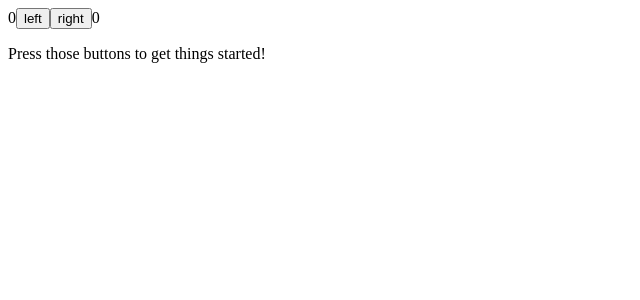
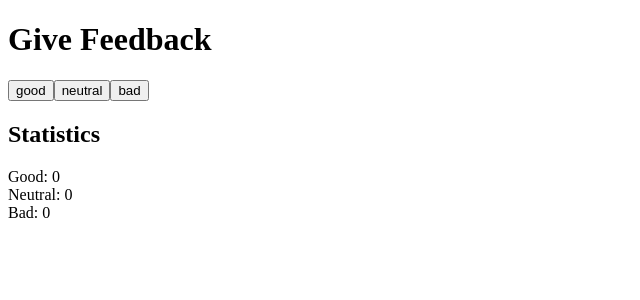
Before and after one commit to midcenturydude7/react-full-stack-open, a React (Create React App) app: page / in a window 1280 px wide. Shown: the top 300 px of the page, without its empty margins (0-640 px from the left). Built offline with nearby package versions, Linux system fonts and the light colour scheme.

Commit message:
Completed exercise 1.6 - Unicafe application

```diff
--- a/src/App.js
+++ b/src/App.js
@@ -1,30 +1,37 @@
 import React from 'react';
-import History from './components/History';
 import Button from './components/Button';
 
 const App = () => {
-  const [left, setLeft] = React.useState(0)
-  const [right, setRight] = React.useState(0)
-  const [allClicks, setAll] = React.useState([])
+  const [good, setGood] = React.useState(0)
+  const [neutral, setNeutral] = React.useState(0)
+  const [bad, setBad] = React.useState(0)
 
-  const handleLeftClick = () => {
-    setAll(allClicks.concat('L'))
-    setLeft(left + 1)
+  const handleGoodClick = () => {
+    setGood(good + 1)
   }
 
-  const handleRightClick = () => {
-    setAll(allClicks.concat('R'))
-    setRight(right + 1)
+  const handleNeutralClick = () => {
+    setNeutral(neutral + 1)
+  }
+
+  const handleBadClick = () => {
+    setBad(bad + 1)
   }
 
   return (
     <div>
-      {left}
-      <Button handleClick={handleLeftClick} text="left" />
-      <Button handleClick={handleRightClick} text="right" />
-      {right}
-      <p>{allClicks.join(" ")}</p>
-      <History allClicks={allClicks} />
+      <h1>Give Feedback</h1>
+      <div>
+        <Button handleClick={handleGoodClick} text="good" />
+        <Button handleClick={handleNeutralClick} text="neutral" />
+        <Button handleClick={handleBadClick} text="bad" />
+      </div>
+      <h2>Statistics</h2>
+      <div>
+        <span>Good: {good}</span><br />
+        <span>Neutral: {neutral}</span><br />
+        <span>Bad: {bad}</span>
+      </div>
     </div>
   )
 }
```
